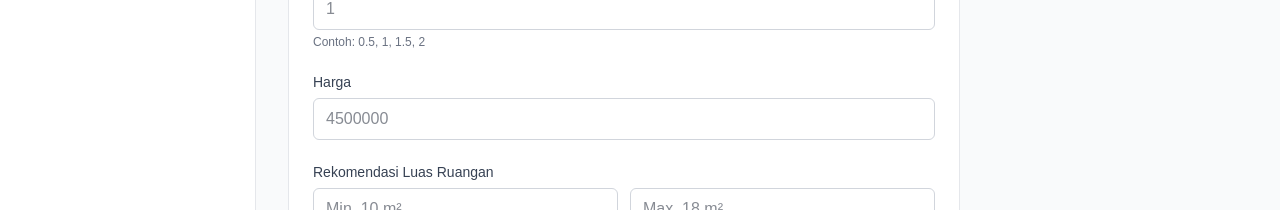
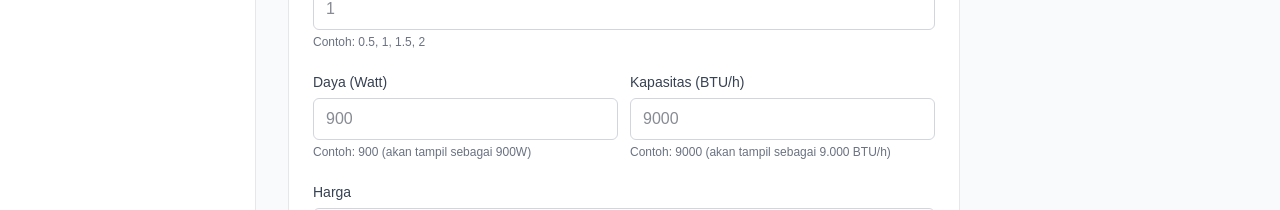
Before and after one commit to gilangsuryaa/cv-pjm, a Next.js app: page /admin/products/create in a window 1280 px wide. Shown: the part 447-657 px from the top of the page. Built offline with nearby package versions, Linux system fonts and the light colour scheme; no server answers.

Commit message:
update: add field daya & kapasitas on tabel product

```diff
--- a/app/admin/(dashboard)/products/[id]/edit/page.tsx
+++ b/app/admin/(dashboard)/products/[id]/edit/page.tsx
@@ -16,6 +16,8 @@ export default function EditProductPage() {
   const [brand, setBrand] = useState('')
   const [type, setType] = useState('')
   const [pk, setPk] = useState('')
+  const [daya, setDaya] = useState('')
+  const [kapasitas, setKapasitas] = useState('')
   const [price, setPrice] = useState('')
   const [minRoomArea, setMinRoomArea] = useState('')
   const [maxRoomArea, setMaxRoomArea] = useState('')
@@ -47,6 +49,8 @@ export default function EditProductPage() {
       setBrand(data.brand ?? '')
       setType(data.type ?? '')
       setPk(data.pk?.toString() ?? '')
+      setDaya(data.daya?.toString() ?? '')
+      setKapasitas(data.kapasitas?.toString() ?? '')
       setPrice(data.price?.toString() ?? '')
       setMinRoomArea(data.min_room_area?.toString() ?? '')
       setMaxRoomArea(data.max_room_area?.toString() ?? '')
@@ -86,6 +90,8 @@ export default function EditProductPage() {
         brand: brand || null,
         type: type || null,
         pk: pk ? Number(pk) : null,
+        daya: daya ? Number(daya) : null,
+        kapasitas: kapasitas ? Number(kapasitas) : null,
         price: price ? Number(price) : null,
         min_room_area: minRoomArea
           ? Number(minRoomArea)
@@ -201,6 +207,41 @@ export default function EditProductPage() {
             onChange={(e) => setPk(e.target.value)}
             className="mt-1 w-full rounded-md border border-gray-300 px-3 py-2 text-gray-900"
           />
+        </div>
+
+        {/* Daya & Kapasitas (BTU/h) */}
+        <div className="grid grid-cols-2 gap-3">
+          <div>
+            <label className="text-sm font-medium text-gray-700">
+              Daya (Watt)
+            </label>
+
+            <input
+              type="number"
+              step="1"
+              min="0"
+              value={daya}
+              onChange={(e) => setDaya(e.target.value)}
+              placeholder="900"
+              className="mt-1 w-full rounded-md border border-gray-300 px-3 py-2 text-gray-900"
+            />
+          </div>
+
+          <div>
+            <label className="text-sm font-medium text-gray-700">
+              Kapasitas (BTU/h)
+            </label>
+
+            <input
+              type="number"
+              step="1"
+              min="0"
+              value={kapasitas}
+              onChange={(e) => setKapasitas(e.target.value)}
+              placeholder="9000"
+              className="mt-1 w-full rounded-md border border-gray-300 px-3 py-2 text-gray-900"
+            />
+          </div>
         </div>
 
         <div>
--- a/app/admin/(dashboard)/products/create/page.tsx
+++ b/app/admin/(dashboard)/products/create/page.tsx
@@ -13,6 +13,8 @@ export default function CreateProductPage() {
   const [brand, setBrand] = useState('')
   const [type, setType] = useState('')
   const [pk, setPk] = useState('')
+  const [daya, setDaya] = useState('')
+  const [kapasitas, setKapasitas] = useState('')
   const [price, setPrice] = useState('')
   const [minRoomArea, setMinRoomArea] = useState('')
   const [maxRoomArea, setMaxRoomArea] = useState('')
@@ -36,6 +38,8 @@ export default function CreateProductPage() {
         brand: brand || null,
         type: type || null,
         pk: pk ? Number(pk) : null,
+        daya: daya ? Number(daya) : null,
+        kapasitas: kapasitas ? Number(kapasitas) : null,
         price: price ? Number(price) : null,
         min_room_area: minRoomArea
           ? Number(minRoomArea)
@@ -139,6 +143,49 @@ export default function CreateProductPage() {
           <p className="mt-1 text-xs text-gray-500">
             Contoh: 0.5, 1, 1.5, 2
           </p>
+        </div>
+
+        {/* Daya & Kapasitas (BTU/h) */}
+        <div className="grid grid-cols-2 gap-3">
+          <div>
+            <label className="text-sm font-medium text-gray-700">
+              Daya (Watt)
+            </label>
+
+            <input
+              type="number"
+              step="1"
+              min="0"
+              value={daya}
+              onChange={(e) => setDaya(e.target.value)}
+              placeholder="900"
+              className="mt-1 w-full rounded-md border border-gray-300 px-3 py-2 text-gray-900"
+            />
+
+            <p className="mt-1 text-xs text-gray-500">
+              Contoh: 900 (akan tampil sebagai 900W)
+            </p>
+          </div>
+
+          <div>
+            <label className="text-sm font-medium text-gray-700">
+              Kapasitas (BTU/h)
+            </label>
+
+            <input
+              type="number"
+              step="1"
+              min="0"
+              value={kapasitas}
+              onChange={(e) => setKapasitas(e.target.value)}
+              placeholder="9000"
+              className="mt-1 w-full rounded-md border border-gray-300 px-3 py-2 text-gray-900"
+            />
+
+            <p className="mt-1 text-xs text-gray-500">
+              Contoh: 9000 (akan tampil sebagai 9.000 BTU/h)
+            </p>
+          </div>
         </div>
 
         {/* Harga */}
--- a/app/admin/(dashboard)/products/page.tsx
+++ b/app/admin/(dashboard)/products/page.tsx
@@ -68,42 +68,51 @@ export default async function ProductsPage() {
 
       {/* Table */}
       <div className="overflow-hidden rounded-lg border border-gray-200 bg-white">
-        <table className="w-full text-sm">
+        <div className="overflow-x-auto">
+        <table className="w-full min-w-[1100px] text-sm">
           <thead className="border-b border-gray-200 bg-gray-50">
             <tr>
-              <th className="px-6 py-3 text-left font-semibold text-gray-700">
+              <th className="whitespace-nowrap px-6 py-3 text-left font-semibold text-gray-700">
                 Produk
               </th>
 
-              <th className="px-6 py-3 text-left font-semibold text-gray-700">
+              <th className="whitespace-nowrap px-6 py-3 text-left font-semibold text-gray-700">
                 Brand
               </th>
 
-              <th className="px-6 py-3 text-left font-semibold text-gray-700">
+              <th className="whitespace-nowrap px-6 py-3 text-left font-semibold text-gray-700">
                 Tipe
               </th>
 
-              <th className="px-6 py-3 text-left font-semibold text-gray-700">
+              <th className="whitespace-nowrap px-6 py-3 text-left font-semibold text-gray-700">
                 PK
               </th>
 
-              <th className="px-6 py-3 text-left font-semibold text-gray-700">
+              <th className="whitespace-nowrap px-6 py-3 text-left font-semibold text-gray-700">
+                Daya
+              </th>
+
+              <th className="whitespace-nowrap px-6 py-3 text-left font-semibold text-gray-700">
+                Kapasitas
+              </th>
+
+              <th className="whitespace-nowrap px-6 py-3 text-left font-semibold text-gray-700">
                 Harga
               </th>
 
-              <th className="px-6 py-3 text-left font-semibold text-gray-700">
+              <th className="whitespace-nowrap px-6 py-3 text-left font-semibold text-gray-700">
                 Area
               </th>
 
-              <th className="px-6 py-3 text-left font-semibold text-gray-700">
+              <th className="whitespace-nowrap px-6 py-3 text-left font-semibold text-gray-700">
                 Stok
               </th>
 
-              <th className="px-6 py-3 text-left font-semibold text-gray-700">
+              <th className="whitespace-nowrap px-6 py-3 text-left font-semibold text-gray-700">
                 Gambar
               </th>
 
-              <th className="px-6 py-3 text-right font-semibold text-gray-700">
+              <th className="whitespace-nowrap px-6 py-3 text-right font-semibold text-gray-700">
                 Aksi
               </th>
 
@@ -113,25 +122,37 @@ export default async function ProductsPage() {
           <tbody className="divide-y divide-gray-200">
             {productsWithImages.map((product) => (
               <tr key={product.id}>
-                <td className="px-6 py-4 font-medium text-gray-900">
+                <td className="whitespace-nowrap px-6 py-4 font-medium text-gray-900">
                   {product.name}
                 </td>
 
-                <td className="px-6 py-4 text-gray-700">
+                <td className="whitespace-nowrap px-6 py-4 text-gray-700">
                   {product.brand || '-'}
                 </td>
 
-                <td className="px-6 py-4 text-gray-700">
+                <td className="whitespace-nowrap px-6 py-4 text-gray-700">
                   {product.type || '-'}
                 </td>
 
-                <td className="px-6 py-4 text-gray-900">
+                <td className="whitespace-nowrap px-6 py-4 text-gray-900">
                   {product.pk
                     ? `${product.pk} PK`
                     : '-'}
                 </td>
 
-                <td className="px-6 py-4 text-gray-900">
+                <td className="whitespace-nowrap px-6 py-4 text-gray-900">
+                  {product.daya
+                    ? `${Number(product.daya).toLocaleString('id-ID')}W`
+                    : '-'}
+                </td>
+
+                <td className="whitespace-nowrap px-6 py-4 text-gray-900">
+                  {product.kapasitas
+                    ? `${Number(product.kapasitas).toLocaleString('id-ID')} BTU/h`
+                    : '-'}
+                </td>
+
+                <td className="whitespace-nowrap px-6 py-4 text-gray-900">
                   {product.price
                     ? `Rp ${Number(
                         product.price
@@ -139,7 +160,7 @@ export default async function ProductsPage() {
                     : '-'}
                 </td>
 
-                <td className="px-6 py-4 text-gray-700">
+                <td className="whitespace-nowrap px-6 py-4 text-gray-700">
                   {product.min_room_area != null &&
                   product.max_room_area != null
                     ? `${product.min_room_area}–${product.max_room_area} m²`
@@ -174,7 +195,7 @@ export default async function ProductsPage() {
                   )}
                 </td>
 
-                <td className="px-6 py-4 text-right">
+                <td className="whitespace-nowrap px-6 py-4 text-right">
                   <Link
                     href={`/admin/products/${product.id}/edit`}
                     className="text-sm font-medium text-blue-700 hover:text-blue-900 hover:underline"
@@ -188,6 +209,7 @@ export default async function ProductsPage() {
             ))}
           </tbody>
         </table>
+        </div>
 
         {products.length === 0 && (
           <div className="p-8 text-center text-sm text-gray-600">
```
